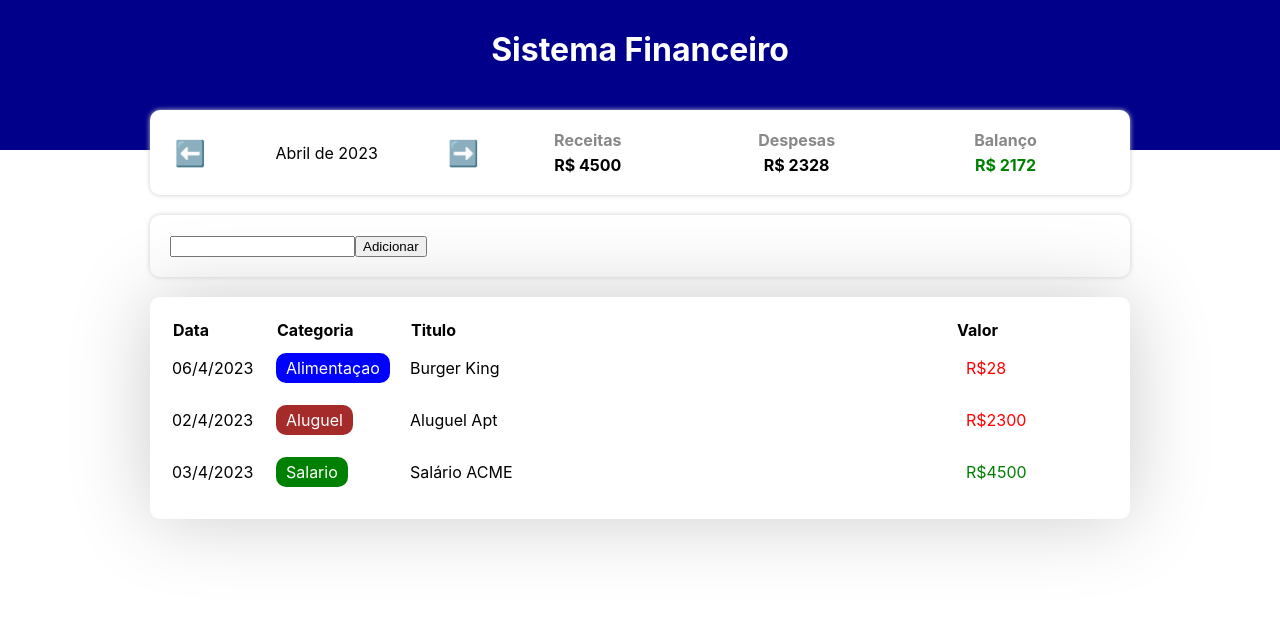
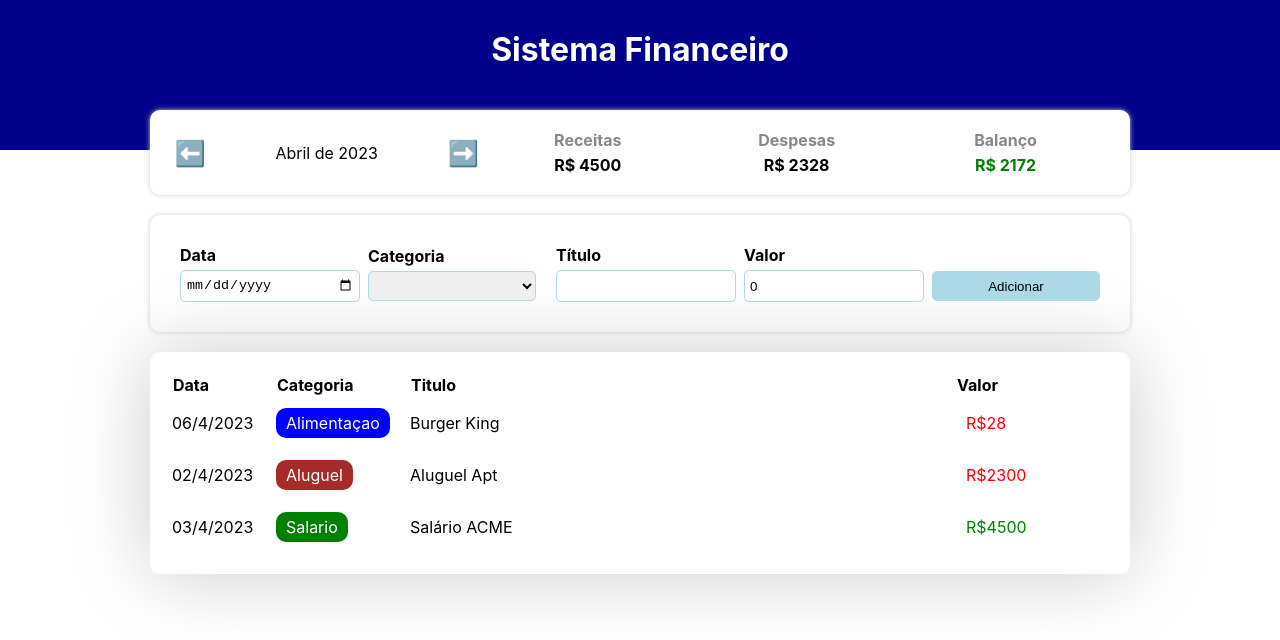
Before and after one commit to KAUANPEREIRA/sistemaFinancas, a React (Create React App) app in the folder sistemafinancas/: page / in a window 1280 px wide. Shown: the top 640 px of the page. Built offline with nearby package versions, Linux system fonts and the light colour scheme.

Commit message:
finalizando projeto

```diff
--- a/sistemafinancas/src/components/InputArea/index.tsx
+++ b/sistemafinancas/src/components/InputArea/index.tsx
@@ -1,24 +1,103 @@
 import { useState } from "react";
 import { Item } from "../../types/Item";
-import * as C from "./styles";
+import * as C from "./style";
+
+import { categories } from "../../data/categories";
+
 type Props = {
   onAdd: (item: Item) => void;
 };
+
 export const InputArea = ({ onAdd }: Props) => {
-  const [category, setCategory] = useState("");
+  const [dateField, setDateField] = useState("");
+  const [categoryField, setCategoryField] = useState("");
+  const [titleField, setTitleField] = useState("");
+  const [valueField, setValueField] = useState(0);
+
+  let categoryKeys: string[] = Object.keys(categories);
+
   const handleAddEvent = () => {
-    let newItem: Item = {
-      date: new Date(2023, 3, 19),
-      category: "food",
-      title: "item de teste",
-      value: 20.24,
-    };
-    onAdd(newItem);
+    let errors: string[] = [];
+
+    if (isNaN(new Date(dateField).getTime())) {
+      errors.push("Data inválida!");
+    }
+    if (!categoryKeys.includes(categoryField)) {
+      errors.push("Categoria inválida!");
+    }
+    if (titleField === "") {
+      errors.push("Título vazio!");
+    }
+    if (valueField <= 0) {
+      errors.push("Valor inválido!");
+    }
+
+    if (errors.length > 0) {
+      alert(errors.join("\n"));
+    } else {
+      onAdd({
+        date: new Date(dateField),
+        category: categoryField,
+        title: titleField,
+        value: valueField,
+      });
+      clearFields();
+    }
   };
+
+  const clearFields = () => {
+    setDateField("");
+    setCategoryField("");
+    setTitleField("");
+    setValueField(0);
+  };
+
   return (
     <C.Container>
-      <input></input>
-      <button onClick={handleAddEvent}>Adicionar</button>
+      <C.InputLabel>
+        <C.InputTitle>Data</C.InputTitle>
+        <C.Input
+          type="date"
+          value={dateField}
+          onChange={(e) => setDateField(e.target.value)}
+        />
+      </C.InputLabel>
+      <C.InputLabel>
+        <C.InputTitle>Categoria</C.InputTitle>
+        <C.Select
+          value={categoryField}
+          onChange={(e) => setCategoryField(e.target.value)}
+        >
+          <>
+            <option></option>
+            {categoryKeys.map((key, index) => (
+              <option key={index} value={key}>
+                {categories[key].title}
+              </option>
+            ))}
+          </>
+        </C.Select>
+      </C.InputLabel>
+      <C.InputLabel>
+        <C.InputTitle>Título</C.InputTitle>
+        <C.Input
+          type="text"
+          value={titleField}
+          onChange={(e) => setTitleField(e.target.value)}
+        />
+      </C.InputLabel>
+      <C.InputLabel>
+        <C.InputTitle>Valor</C.InputTitle>
+        <C.Input
+          type="number"
+          value={valueField}
+          onChange={(e) => setValueField(parseFloat(e.target.value))}
+        />
+      </C.InputLabel>
+      <C.InputLabel>
+        <C.InputTitle>&nbsp;</C.InputTitle>
+        <C.Button onClick={handleAddEvent}>Adicionar</C.Button>
+      </C.InputLabel>
     </C.Container>
   );
 };
--- /dev/null
+++ b/sistemafinancas/src/components/InputArea/style.ts
@@ -0,0 +1,48 @@
+import styled from "styled-components";
+
+export const Container = styled.div`
+  background-color: #fff;
+  box-shadow: 0px 0px 5px #ccc;
+  border-radius: 10px;
+  padding: 20px;
+  margin-top: 20px;
+  display: flex;
+  align-items: center;
+`;
+export const InputLabel = styled.label`
+  flex: 1;
+  margin: 10px;
+`;
+export const InputTitle = styled.div`
+  font-weight: bold;
+  margin-bottom: 5px;
+`;
+export const Input = styled.input`
+  width: 100%;
+  height: 30px;
+  padding: 0 5px;
+  border: 1px solid lightblue;
+  border-radius: 5px;
+`;
+export const Select = styled.select`
+  width: 100%;
+  height: 30px;
+  padding: 0 5px;
+  border: 1px solid lightblue;
+  border-radius: 5px;
+`;
+export const Button = styled.button`
+  width: 100%;
+  height: 30px;
+  padding: 0 5px;
+  border: 1px solid lightblue;
+  border-radius: 5px;
+  background-color: lightblue;
+  color: black;
+  cursor: pointer;
+
+  &:hover {
+    background-color: blue;
+    color: white;
+  }
+`;
--- a/sistemafinancas/src/components/InputArea/styles.ts
+++ /dev/null
@@ -1,9 +0,0 @@
-import styled from "styled-components";
-
-export const Container = styled.div`
-  background-color: #fff;
-  box-shadow: 0px 0px 5px #ccc;
-  border-radius: 10px;
-  padding: 20px;
-  margin-top: 20px;
-`;
```
